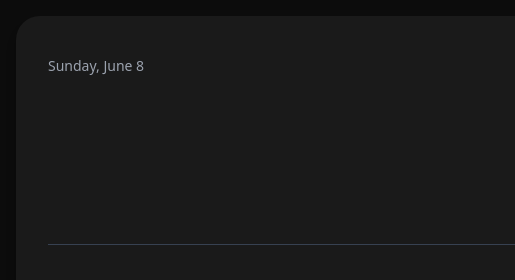
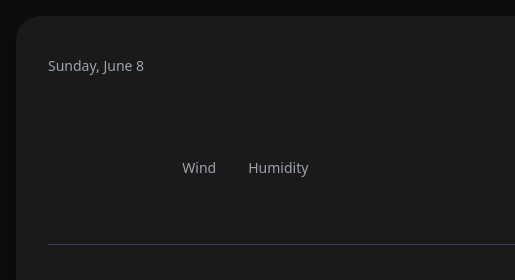
Before and after one commit to mohitbisht007/WeatherApp, a plain HTML site: page index.html in a window 1280 px wide. Shown: the top 280 px of the page, 0-515 px from the left. Drawn offline with nearby package versions, Linux system fonts and the light colour scheme; no server answers.

Commit message:
added README and Comments

```diff
--- a/index.html
+++ b/index.html
@@ -55,11 +55,11 @@
           <p id="description" class="text-lg text-gray-300 mb-6"></p>
           <div class="flex gap-8 justify-center">
             <div>
-              <p class="text-sm text-gray-400"></p>
+              <p class="text-sm text-gray-400">Wind</p>
               <p id="wind" class="text-lg font-semibold"></p>
             </div>
             <div>
-              <p class="text-sm text-gray-400"></p>
+              <p class="text-sm text-gray-400">Humidity</p>
               <p id="humidity" class="text-lg font-semibold"></p>
             </div>
           </div>
--- a/script.js
+++ b/script.js
@@ -1,7 +1,12 @@
+// API KEY for OpenWeatherMap
 const API_KEY = "88cd80ff127810bd1ff4f7ff9543b4e4";
-const searchBtn = document.getElementById("search-btn");
+
+// API URLS for OpenWeatherMap
 const CURRENT_API_URL = "https://api.openweathermap.org/data/2.5/weather?q";
 const WEEKLY_API_URL = "https://api.openweathermap.org/data/2.5/forecast?q";
+
+// DOM elements
+const searchBtn = document.getElementById("search-btn");
 const cityName = document.getElementById("city-Name");
 const currentTemp = document.getElementById("current-temp");
 const description = document.getElementById("description");
@@ -12,8 +17,11 @@ const weeklyDays = document.querySelectorAll(".days")
 const weeklyWeatherTemp = document.querySelectorAll(".weatherTemp");
 const time = document.querySelectorAll(".time");
 const hourlyTemp = document.querySelectorAll(".hourlyTemp")
+
+// Default city to show on first load
 const defaultCity = "delhi"
 
+// Format and display today's date
 const dateElement = document.getElementById("date");
 const currDate = new Date();
 const days = [
@@ -45,12 +53,15 @@ const formattedDate = `${days[currDate.getDay()]}, ${
 console.log(formattedDate);
 dateElement.innerHTML = formattedDate;
 
+// Convert Kelvin to Celsius
 const celsiusTemp = (kelvinTemp) => (kelvinTemp - 273.15).toFixed(1);
 
+// Build API URL for a city
 const apiURL = (url, city) => {
   return `${url}=${city}&appid=${API_KEY}`
 }
 
+// Fetch current weather for a city
 const fetchCurrWeather = async (city) => {
   const response = await fetch(apiURL(CURRENT_API_URL, city))
   const data = await response.json();
@@ -64,6 +75,7 @@ const fetchCurrWeather = async (city) => {
     };
 }
 
+// Fetch Weekly weather for a city
 const fetchWeeklyWeather = async(city) => {
   const response = await fetch(apiURL(WEEKLY_API_URL, city))
   const data = await response.json();
@@ -75,6 +87,7 @@ const fetchWeeklyWeather = async(city) => {
   }
 }
 
+// Update Current weather UI
 const updateCurrWeatherUI = (currData, city, country) => {
   cityName.textContent = `${city}, ${country}`;
   currentTemp.innerHTML = `${currData.temp}&deg;C`;
@@ -83,6 +96,7 @@ const updateCurrWeatherUI = (currData, city, country) => {
   humidity.textContent = `${currData.humidity}%`;
 }
 
+// Update Weekly weather UI
 const updateWeeklyUI = (list) => {
   const arrOfNext5Days = list.filter((data) =>
       data.dt_txt.includes("12:00:00")
@@ -96,6 +110,7 @@ const updateWeeklyUI = (list) => {
     }
 }
 
+// Update hourly weather UI
 const updateHourlyUI = (list) => {
   const hourlyData = list.slice(0, 8);
 
@@ -114,6 +129,7 @@ const updateHourlyUI = (list) => {
     }
 }
 
+// Changing Image UI with Weather Condition
 const changingImage = async (cityData) => {
   const image = document.getElementById("weatherImg")
   switch(cityData.des){
@@ -150,6 +166,7 @@ const changingImage = async (cityData) => {
   }
 }
 
+// Handle search button click
 const handleSearch = async () => {
    const searchedCity = document.getElementById("search-input").value.trim();
 
@@ -183,6 +200,8 @@ const handleSearch = async () => {
 
 searchBtn.addEventListener("click", handleSearch)
 
+
+// On page load, show last searched or default city
 window.addEventListener("DOMContentLoaded", async () => {
   const lastCity = localStorage.getItem("lastCity") || defaultCity;
 
@@ -203,6 +222,7 @@ window.addEventListener("DOMContentLoaded", async () => {
 const searchHistoryUL = document.getElementById("search-history");
 const searchInput = document.getElementById("search-input")
 
+// Onclick Event for Last searchHistory
 searchInput.addEventListener("click", () => {
   const history = JSON.parse(localStorage.getItem("weatherSearchHistory"))
   searchHistoryUL.innerHTML = ""
```
Also changed, not shown: 2 other files.
